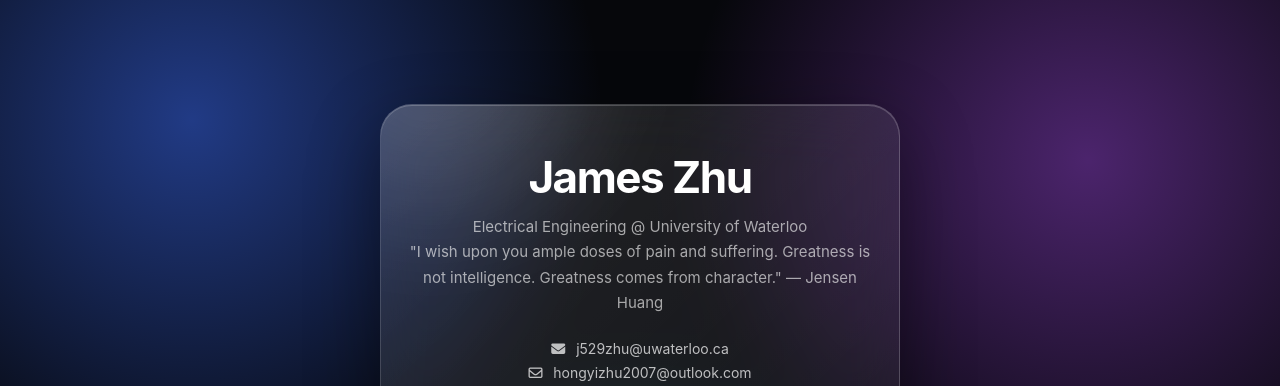
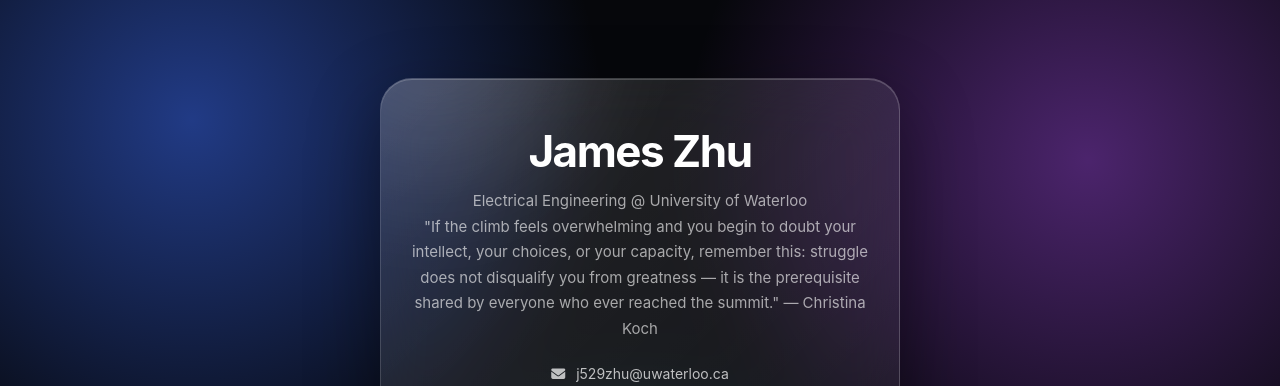
Before and after one commit to JamesChu-byte337/James-Linktree, a plain HTML site: page index.html in a window 1280 px wide. Shown: the top 386 px of the page. Drawn offline with Linux system fonts and the light colour scheme.

Commit message:
Update quote in index.html

```diff
--- a/index.html
+++ b/index.html
@@ -297,10 +297,8 @@
       <p class="subtitle">
         Electrical Engineering @ University of Waterloo
         <br>
-        "I wish upon you ample doses of pain and suffering.
-        Greatness is not intelligence.
-        Greatness comes from character."
-        — Jensen Huang
+        "If the climb feels overwhelming and you begin to doubt your intellect, your choices, or your capacity, remember this: struggle does not disqualify you from greatness — it is the prerequisite shared by everyone who ever reached the summit."
+        — Christina Koch
       </p>
 
       <div class="email-section">
```
